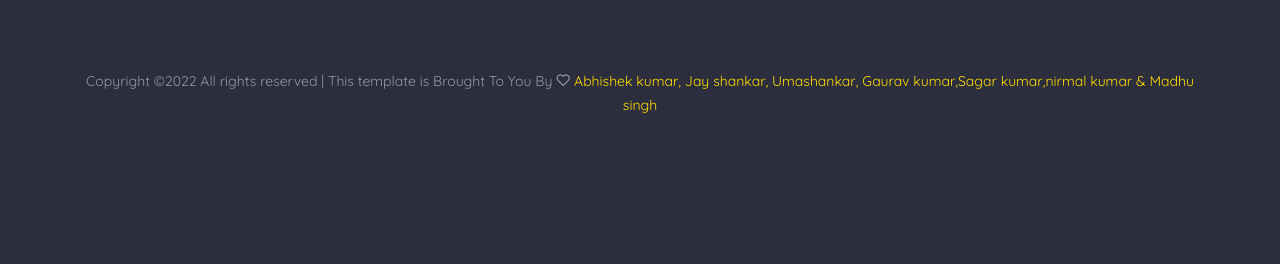
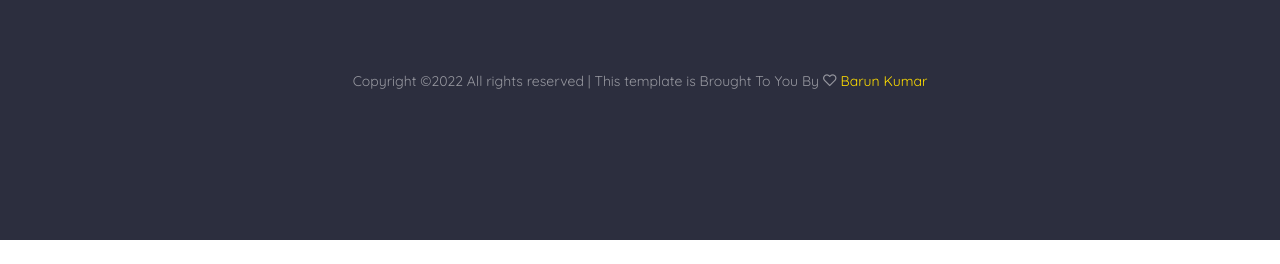
Before and after one commit to cybarun/hotel-management, a plain HTML site: page blog.html in a window 1280 px wide. Shown: the part 3597-3861 px from the top of the page. After the commit the page ends 3837 px from the top, so only its background shows below. Drawn offline with Linux system fonts and the light colour scheme; files whose address does not match are found by name.

Commit message:
Update blog.html

```diff
--- a/blog.html
+++ b/blog.html
@@ -315,7 +315,7 @@
 
 							Copyright &copy;<script>
 								document.write(new Date().getFullYear());
-							</script> All rights reserved | This template is Brought To You By <i class="icon-heart2" aria-hidden="true"></i> <a href="https://colorlib.com" target="_blank"> Abhishek kumar, Jay shankar, Umashankar, Gaurav kumar,Sagar kumar,nirmal kumar & Madhu singh
+							</script> All rights reserved | This template is Brought To You By <i class="icon-heart2" aria-hidden="true"></i> <a href="https://www.linkedin.com/in/barun-kumar-101814248/" target="_blank"> Barun Kumar
 								</a>
 						</p>
 					</div>
```
